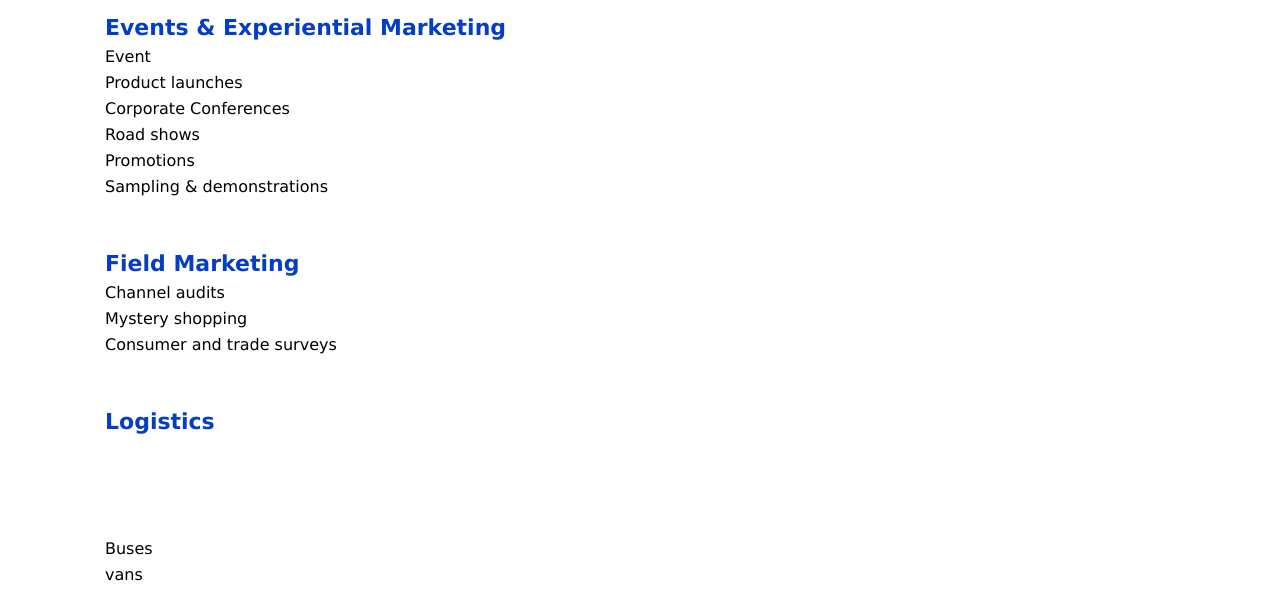
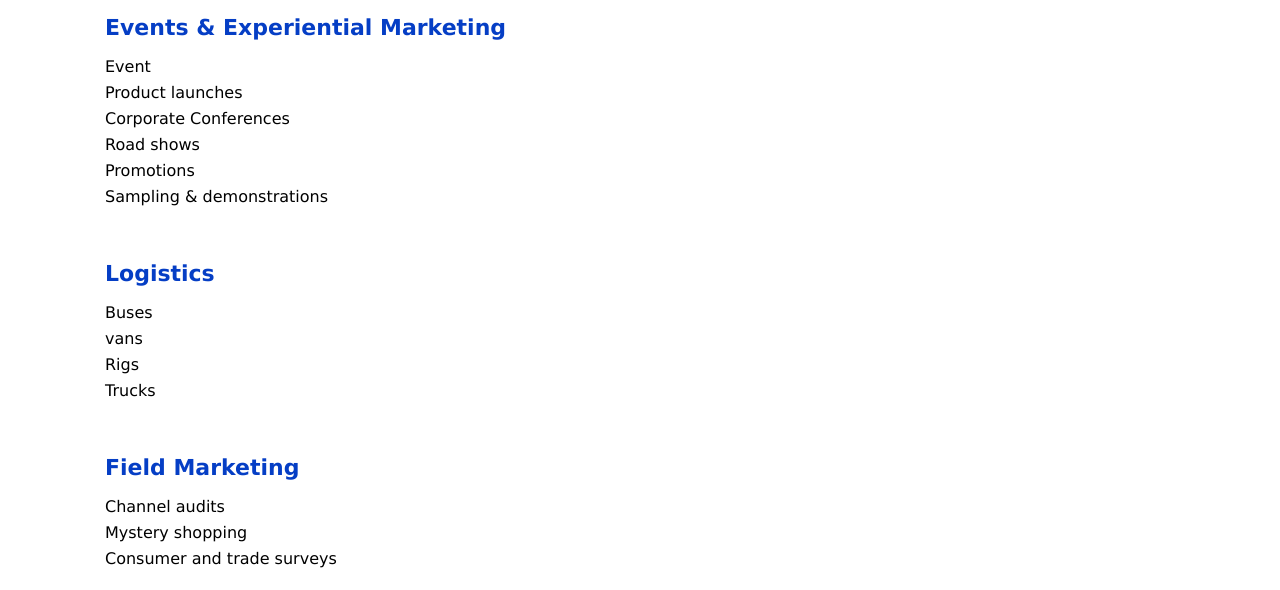
Before and after one commit to bluechipStudentTony/DovanProject, a plain HTML site: page services.html in a window 1280 px wide. Shown: the part 208-798 px from the top of the page. Drawn offline with Linux system fonts and the light colour scheme; files that its build step writes are made by us from their sources.

Commit message:
logistics bugs fixed

```diff
--- a/css/dov_style.css
+++ b/css/dov_style.css
@@ -265,8 +265,10 @@ background:url(../images/head2.png);
 	font-size:22px;
 	font-weight:bold;
 	color:#053EC5;
-	margin-bottom:10px;
+	margin-bottom:20px;
 }
+
+
 
 .demi_big{
 	font-family:Lucida Sans;
--- a/services.html
+++ b/services.html
@@ -48,6 +48,14 @@
 					<br/>
 					<br/>
 					<br/>
+                <p class="semi_big" id="logisticsServices">Logistics</p>
+                    <li>Buses</li>
+                    <li>vans</li>
+                    <li>Rigs</li>
+                    <li>Trucks</li>
+                    <br/>
+                    <br/>
+                    <br/>
 				<p class="semi_big">Field Marketing</p>
 					<li>Channel audits</li>
 					<li>Mystery shopping</li>
@@ -55,14 +63,7 @@
 					<br/>
 					<br/>
 					<br/>
-				<p class="semi_big" id="logistics">Logistics</p>
-					<li>Buses</li>
-					<li>vans</li>
-					<li>rigs</li>
-					<li>trucks</li>
-					<br/>
-					<br/>
-                    <br/>
+
 				<p class="semi_big" id="techSupport">Technical Support</p>
 					<li>Sound equipment</li>
 					<li>Light</li>
@@ -73,7 +74,16 @@
 				<br/>
 				<br/>
 
-
+                <!--
+                <p class="semi_big" id="logistics">Logistics</p>
+					<li>Buses</li>
+					<li>vans</li>
+					<li>rigs</li>
+					<li>trucks</li>
+					<br/>
+					<br/>
+                    <br/>
+				-->
 
 				<img src="images/designs.png" />
 				<p class="main_big">Our Facilities</p>
```
Also changed, not shown: index.html (+1 -1 lines).
